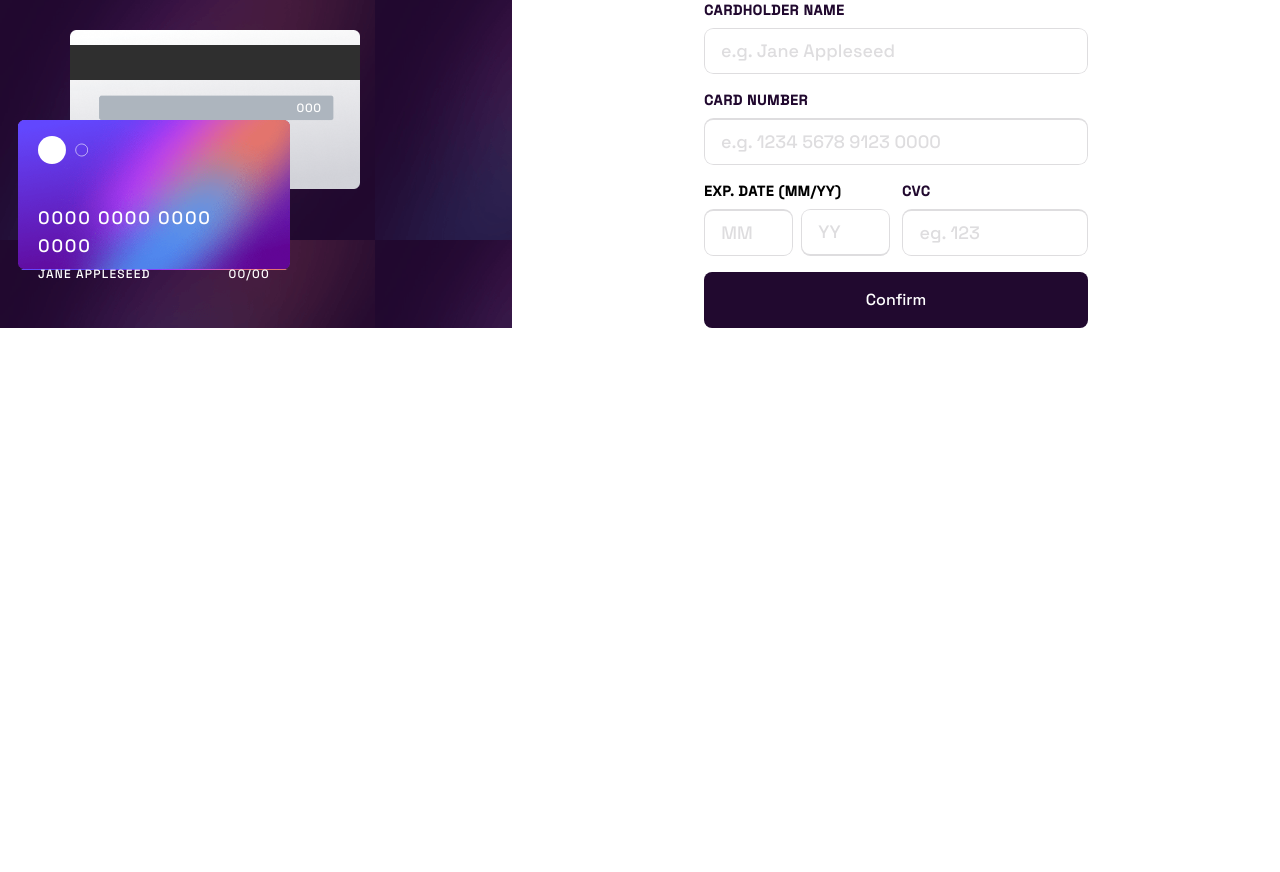
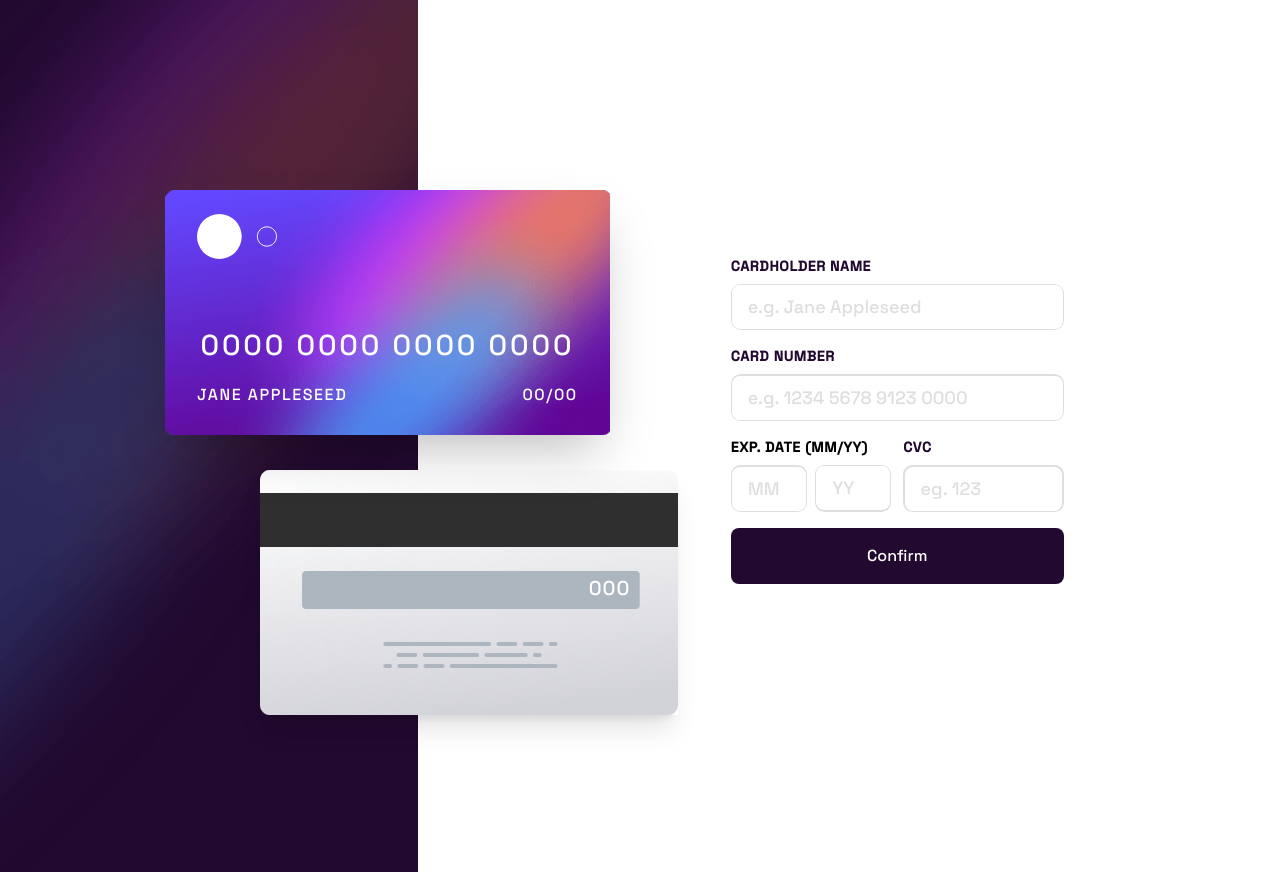
Before and after one commit to Jithin-b-p/interactive-card-details-form-main, a React (Vite) app: page / in a window 1280 px wide. Before the commit the page ends 800 px from the top, so only its background shows below. Built offline with nearby package versions, Linux system fonts and the light colour scheme.

Commit message:
updating responsiveness

```diff
--- a/src/App.tsx
+++ b/src/App.tsx
@@ -1,34 +1,96 @@
-import { useState } from "react";
+import { useEffect, useState } from "react";
 import Form from "./components/Form";
 import { initalValue } from "./constants/constants";
 import { motion } from "framer-motion";
 
+const animateFrontVariant = {
+  mobile: {
+    x: [-600, 80, 40],
+    y: [120, 120, 120],
+    opacity: [0, 1, 1],
+  },
+  tablet: {
+    x: [-600, 250, 180],
+    y: [120, 120, 120],
+    opacity: [0, 1, 1],
+  },
+  desktop: {
+    x: [-600, 180, 165],
+    y: [190, 190, 190],
+    opacity: [0, 1, 1],
+  },
+};
+
+const animateBackVariant = {
+  mobile: {
+    x: [200, 30, 70],
+    y: [30, 30, 30],
+    opacity: [0, 1, 1],
+  },
+
+  tablet: {
+    x: [600, 150, 250],
+    y: [8, 8, 8],
+    opacity: [0, 1, 1],
+  },
+  desktop: {
+    x: [10, 350, 260],
+    y: [470, 470, 470],
+    opacity: [0, 1, 1],
+  },
+};
+
 function App() {
   const [formData, setFormData] = useState(initalValue);
+  const [screenWidth, setScreenWidth] = useState(window.innerWidth);
 
+  const [isSubmitted, setIsSubmitted] = useState(false);
+
+  useEffect(() => {
+    const handleResize = () => {
+      setScreenWidth(window.innerWidth);
+    };
+
+    window.addEventListener("resize", handleResize);
+
+    return () => window.removeEventListener("resize", handleResize);
+  }, []);
+
+  const onSubmitHandler = () => {
+    setIsSubmitted(true);
+  };
   return (
-    <section className="flex flex-col h-full md:flex-row">
-      <div className="relative max-md:h-[15rem] md:basis-1/2 bg-[url('/images/bg-main-mobile.png')]">
+    <section className="flex flex-col min-h-svh lg:flex-row">
+      <div className="relative max-lg:h-[15rem] lg:basis-[38%] bg-[url('/images/bg-main-mobile.png')] lg:bg-[url('/images/bg-main-desktop.png')] bg-cover">
         <motion.div
-          animate={{
-            x: [-600, 30, 18],
-            y: [120, 120, 120],
-            opacity: [0, 1, 1],
-          }}
+          animate={`${
+            screenWidth >= 1024
+              ? "desktop"
+              : screenWidth >= 700
+              ? "tablet"
+              : "mobile"
+          }`}
+          variants={animateFrontVariant}
           transition={{ duration: 1 }}
-          className="px-5 py-4 text-lg absolute bg-[url('/images/bg-card-front.png')] z-10 w-[17rem] bg-contain h-[9.35rem]"
+          className="px-5 py-4 text-lg absolute bg-[url('/images/bg-card-front.png')] z-10 w-[17rem] md:w-[22rem] md:h-[12rem] xl:w-[27.8rem] bg-cover h-[9.35rem] md:py-6 md:px-8 xl:h-[15.3rem] shadow-2xl"
         >
-          <div className="mb-10">
-            <img src="/images/card-logo.svg" width={50} height={40} alt="" />
+          <div className="mb-10 xl:mb-[4.5rem]">
+            <img
+              className="md:w-[4rem] xl:w-[5rem]"
+              src="/images/card-logo.svg"
+              width={50}
+              height={40}
+              alt=""
+            />
           </div>
-          <span className="tracking-widest text-customNeutral-400">
+          <span className="block text-center tracking-widest text-customNeutral-400 md:text-[1.2rem] xl:text-[1.8rem]">
             {formData.cardnumber ? formData.cardnumber : "0000 0000 0000 0000"}
           </span>
-          <div className="flex justify-between">
-            <span className="text-[12px] tracking-widest text-customNeutral-400">
+          <div className="flex justify-between md:mt-6">
+            <span className="text-[12px] tracking-widest text-customNeutral-400 md:text-base">
               {formData.name ? formData.name.toUpperCase() : "JANE APPLESEED"}
             </span>
-            <span className="text-[12px] tracking-widest text-customNeutral-400">
+            <span className="text-[12px] tracking-widest text-customNeutral-400 md:text-base">
               {`${
                 formData.expmonth
                   ? Number(formData.expmonth) < 10
@@ -42,18 +104,22 @@ function App() {
           </div>
         </motion.div>
         <motion.div
-          animate={{
-            x: [200, 30, 70],
-            y: [30, 30, 30],
-            opacity: [0, 1, 1],
-          }}
+          animate={`${
+            screenWidth >= 1024
+              ? "desktop"
+              : screenWidth >= 700
+              ? "tablet"
+              : "mobile"
+          }`}
+          variants={animateBackVariant}
           transition={{ duration: 1 }}
-          className="absolute -z-1 min-w-fit h-fit"
+          className="absolute shadow-xl -z-1 min-w-fit h-fit"
         >
-          <span className="absolute text-xs text-customNeutral-400 right-[2.4rem] tracking-wider top-[4.4rem]">
+          <span className="absolute text-xs text-customNeutral-400 right-[2.4rem] tracking-wider top-[4.4rem] md:top-[5.2rem] xl:top-[6.5rem] md:right-[3rem] md:text-xl">
             {formData.cvc ? formData.cvc : "000"}
           </span>
           <img
+            className="md:w-[23rem] xl:h-[15.3rem] xl:w-[27.8rem]"
             src="/public/images/bg-card-back.png"
             width={290}
             height={100}
@@ -61,8 +127,12 @@ function App() {
           />
         </motion.div>
       </div>
-      <div className="flex items-center justify-center max-md:pt-[5.5rem] max-md:px-5 max-md:pb-[3rem] md:w-3/4">
-        <Form formData={formData} handleFormData={setFormData} />
+      <div className="flex items-center justify-center max-lg:pt-[5.5rem] max-md:px-5 md:px-20 max-lg:pb-[3rem] lg:ps-44 lg:w-3/4 lg:pt-64 lg:pb-72">
+        <Form
+          formData={formData}
+          handleOnSubmit={onSubmitHandler}
+          handleFormData={setFormData}
+        />
       </div>
     </section>
   );
--- a/src/components/Form.tsx
+++ b/src/components/Form.tsx
@@ -12,9 +12,11 @@ type cardDetailsType = z.infer<typeof cardDetailsFormSchema>;
 function Form({
   formData,
   handleFormData,
+  handleOnSubmit,
 }: {
   formData: cardDetailsType;
   handleFormData: Dispatch<SetStateAction<cardDetailsType>>;
+  handleOnSubmit: () => void;
 }) {
   const {
     register,
@@ -28,6 +30,7 @@ function Form({
   const onSubmit: SubmitHandler<cardDetailsType> = (data) => {
     console.log(data);
     handleFormData(initalValue);
+    handleOnSubmit();
     reset();
   };
 
@@ -80,7 +83,7 @@ function Form({
 
   return (
     <form
-      className="flex flex-col gap-4 md:w-[50%]"
+      className="flex flex-col gap-4 lg:w-[55%]"
       onSubmit={handleSubmit(onSubmit)}
     >
       <Field id="name" label="CARDHOLDER NAME">
```
